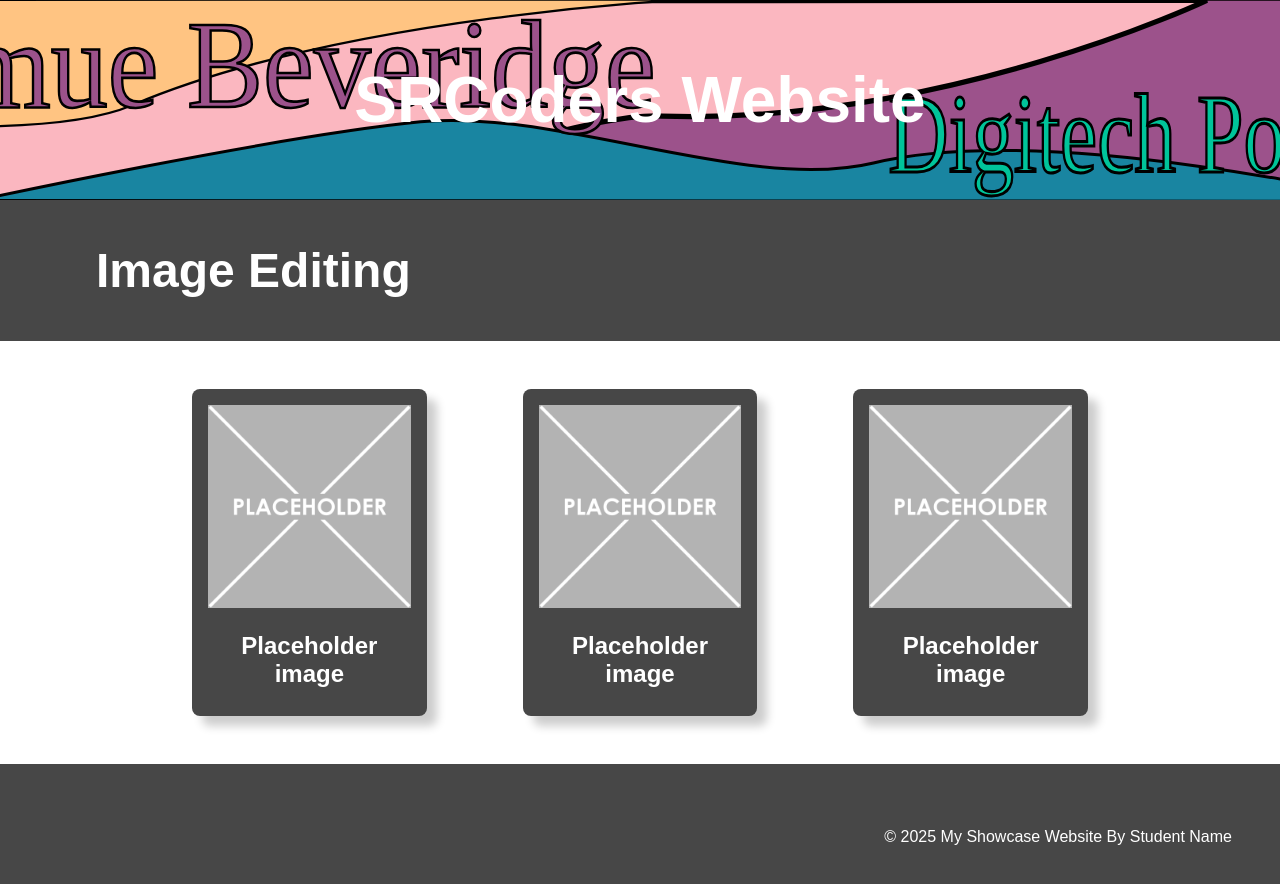
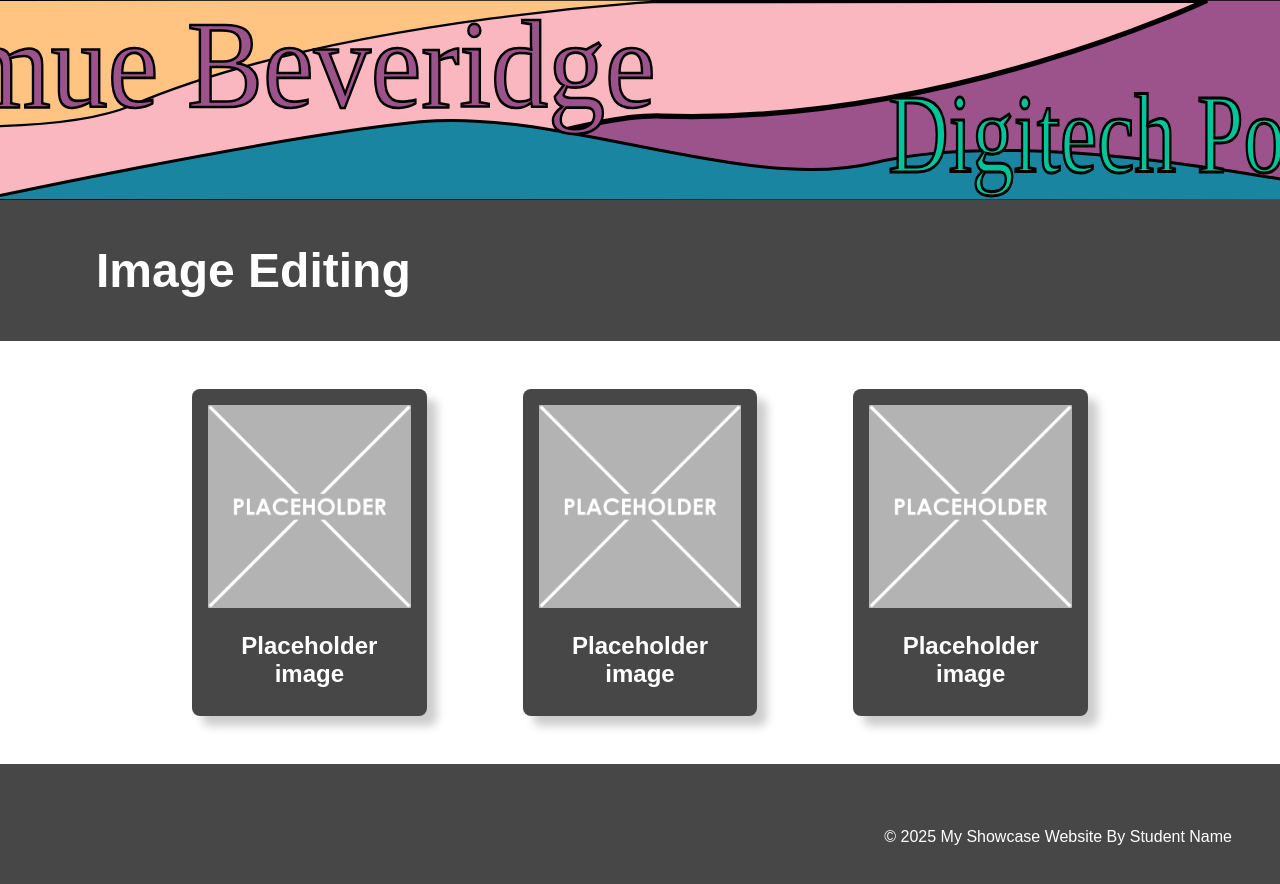
Before and after one commit to Nimue779/MyYear10Website, a plain HTML site: page index.html in a window 1280 px wide. Drawn offline with Linux system fonts and the light colour scheme.

Commit message:
Removed hero header: SRCoders

```diff
--- a/index.html
+++ b/index.html
@@ -12,7 +12,7 @@
 
     <!-- The Hero Section -------------------------------------------------------------------------------------- -->
     <section class="hero">
-        <div class="hero-text">SRCoders Website</div>
+
     </section>
 
 <!-- Topic one ------------------------------------------------------------------------------------------------- -->
```
